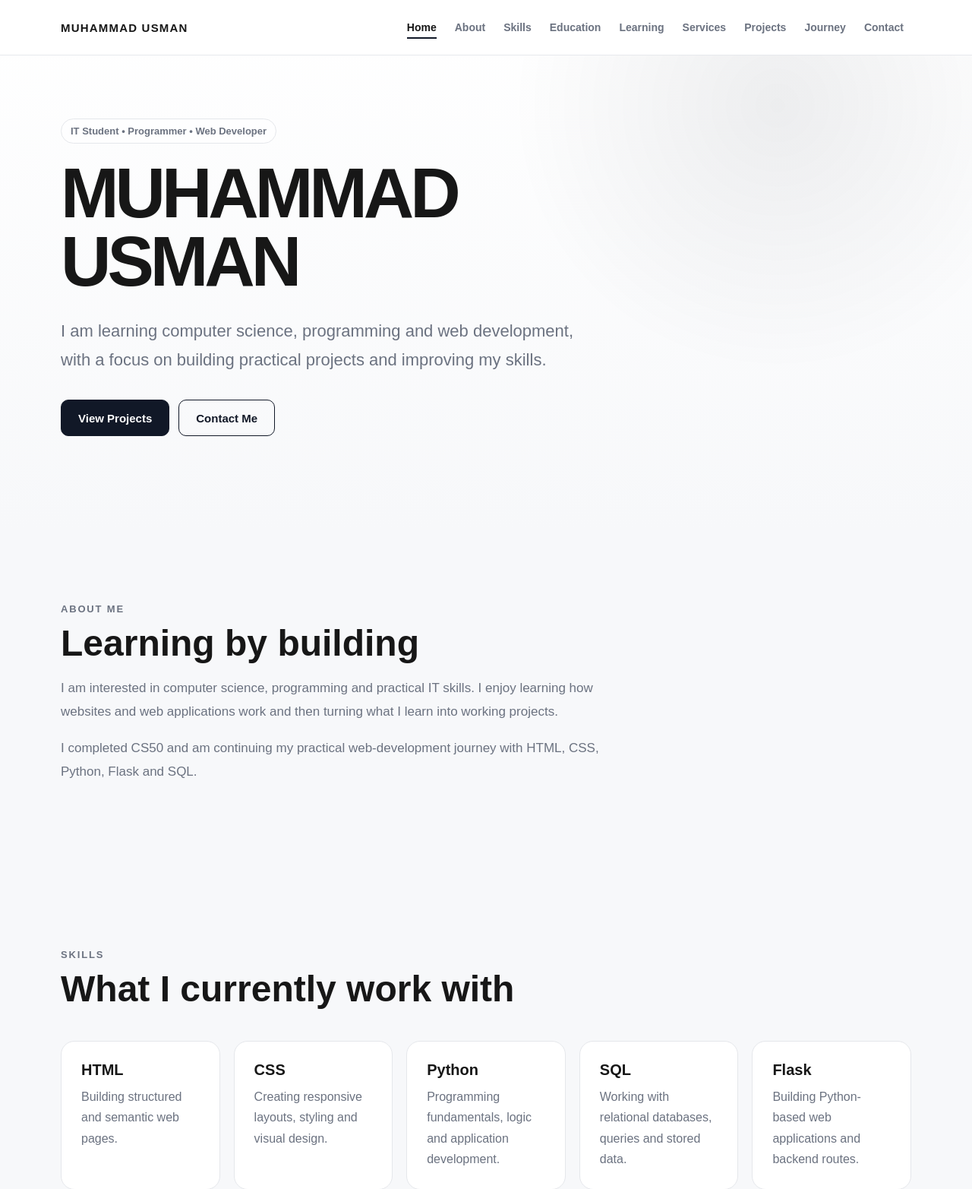
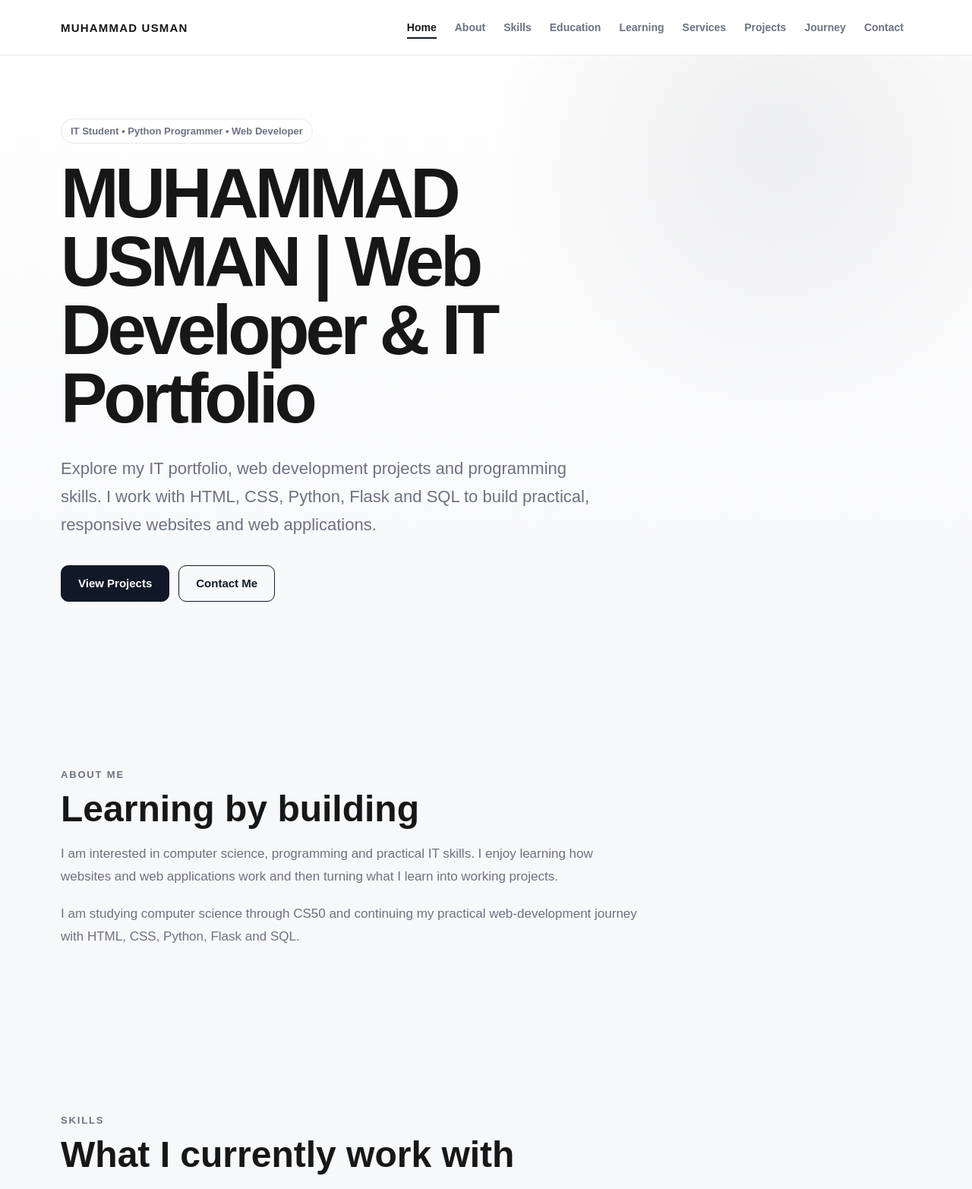
Before and after one commit to Usman-programmer786/myprofile, a Flask app: page / in a window 1280 px wide. Shown: the top 1565 px of the page at 76% size. Run offline with Flask 3, Linux system fonts and the light colour scheme; some libraries are stand-ins or nearby versions.

Commit message:
Update Profile.html

```diff
--- a/templates/Profile.html
+++ b/templates/Profile.html
@@ -32,12 +32,15 @@
                 <div class="hero-text">
                     <br>
                     <br>
-                    <p class="hero-tag">IT Student • Programmer • Web Developer</p>
-                    <h1>{{ name }}</h1>
-                    <p class="hero-intro">
-                        I am learning computer science, programming and web development,
-                        with a focus on building practical projects and improving my skills.
-                    </p>
+                    <p class="hero-tag">IT Student • Python Programmer • Web Developer</p>
+
+ <h1>{{ name }} | Web Developer & IT Portfolio</h1>
+
+<p class="hero-intro">
+    Explore my IT portfolio, web development projects and programming skills.
+    I work with HTML, CSS, Python, Flask and SQL to build practical,
+    responsive websites and web applications.
+</p>
 
                     <div class="hero-actions">
                         <a class="btn" href="#projects">View Projects</a>
@@ -58,9 +61,10 @@
                     what I learn into working projects.
                 </p>
                 <p class="section-text">
-                    I completed CS50 and am continuing my practical web-development journey
-                    with HTML, CSS, Python, Flask and SQL.
-                </p>
+    I am studying computer science through CS50 and continuing
+    my practical web-development journey with HTML, CSS, Python,
+    Flask and SQL.
+</p>
             </div>
         </section>
 
```
